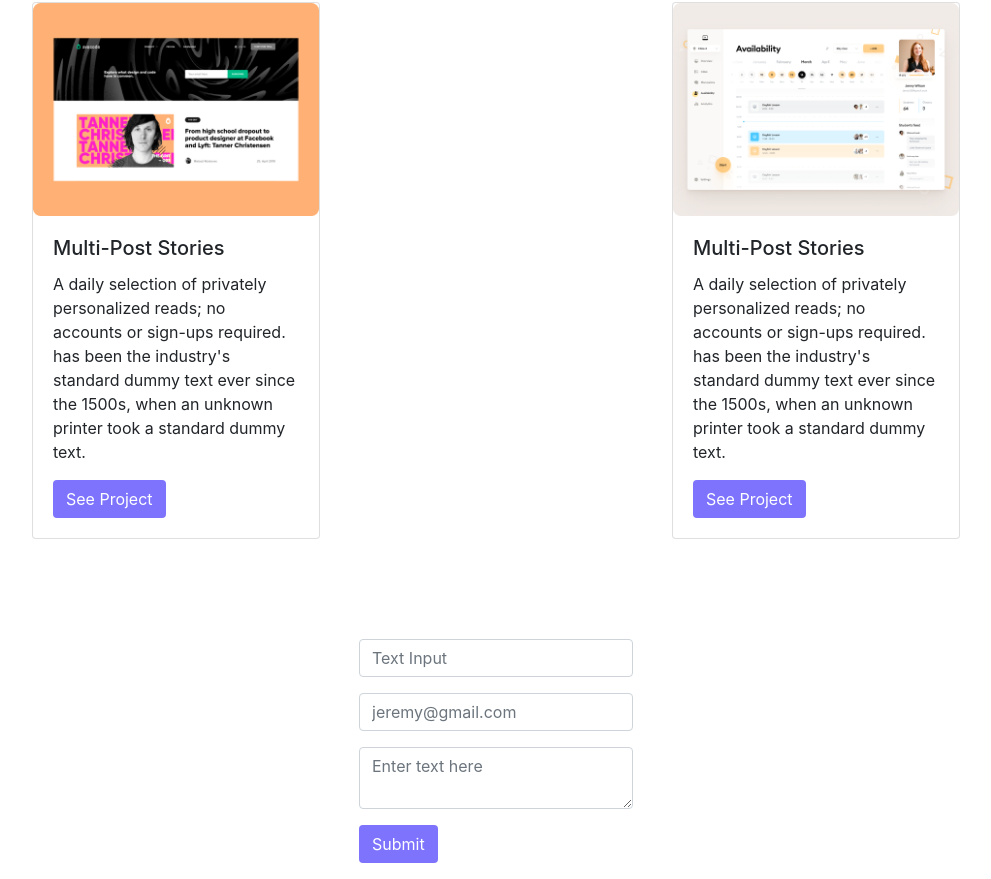
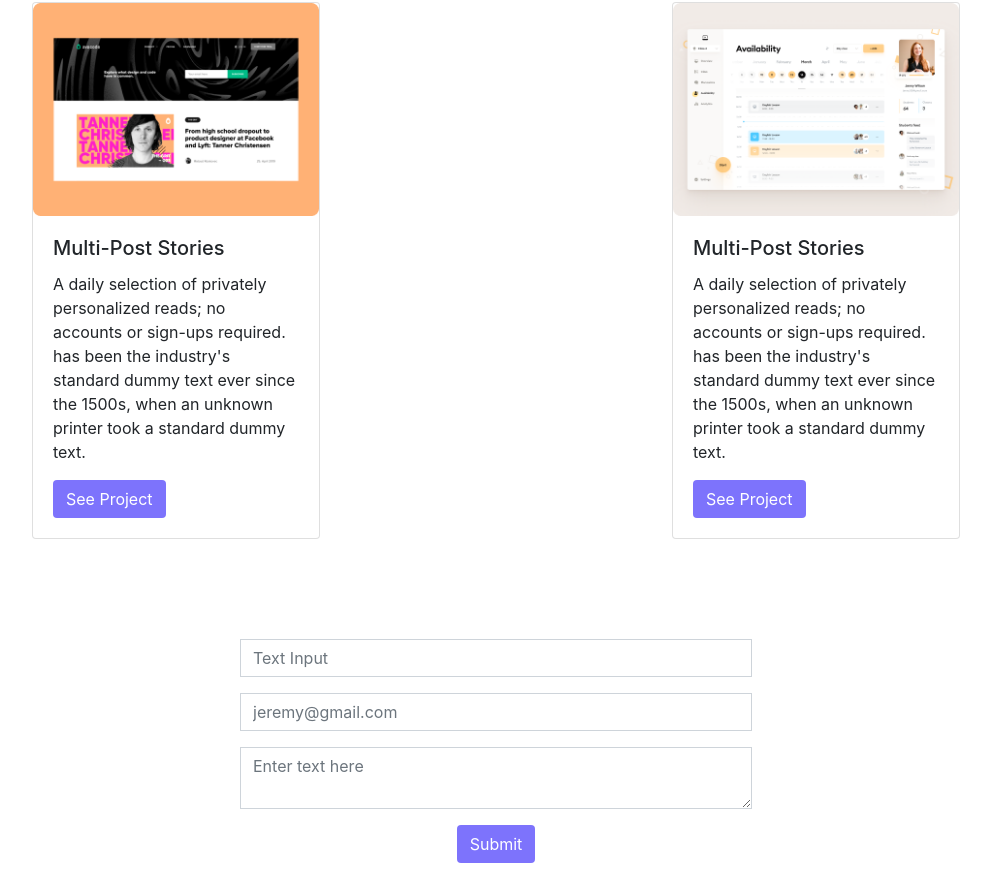
Before and after one commit to chuanqizhu0820/portfolio-bootstrap, a plain HTML site: page index.html in a window 1280 px wide. Shown: the part 772-1651 px from the top of the page, without its empty margins (144-1135 px from the left). Drawn offline with nearby package versions, Linux system fonts and the light colour scheme.

Commit message:
Fix some minor styling in From

```diff
--- a/index.html
+++ b/index.html
@@ -90,17 +90,19 @@
           </div>
     </section>
     <section class="contact d-flex justify-content-center" style="margin-top: 100px;">
-      <form>
+      <form style="width: 40%;">
         <div class="mb-3">
-          <input type="text" class="form-control" placeholder="Text Input">
+          <input type="text" class="form-control" placeholder="Text Input" style="border-radius: 0px;" required>
         </div>
         <div class="mb-3">
-          <input type="email" class="form-control" placeholder="jeremy@gmail.com" aria-describedby="emailHelp">
+          <input type="email" class="form-control" placeholder="jeremy@gmail.com" aria-describedby="emailHelp" style="border-radius: 0px;" required>
         </div>
         <div class="mb-3">
-          <textarea type="text" class="form-control" placeholder="Enter text here"></textarea>
+          <textarea type="text" class="form-control" placeholder="Enter text here" style="border-radius: 0px;" required></textarea>
         </div>
+        <div class="text-center mb-3">
         <button type="submit" class="btn" style="background-color: rgba(125, 115, 252, 1); color:white">Submit</button>
+        </div>
       </form>
     </section>
 </body>
```
